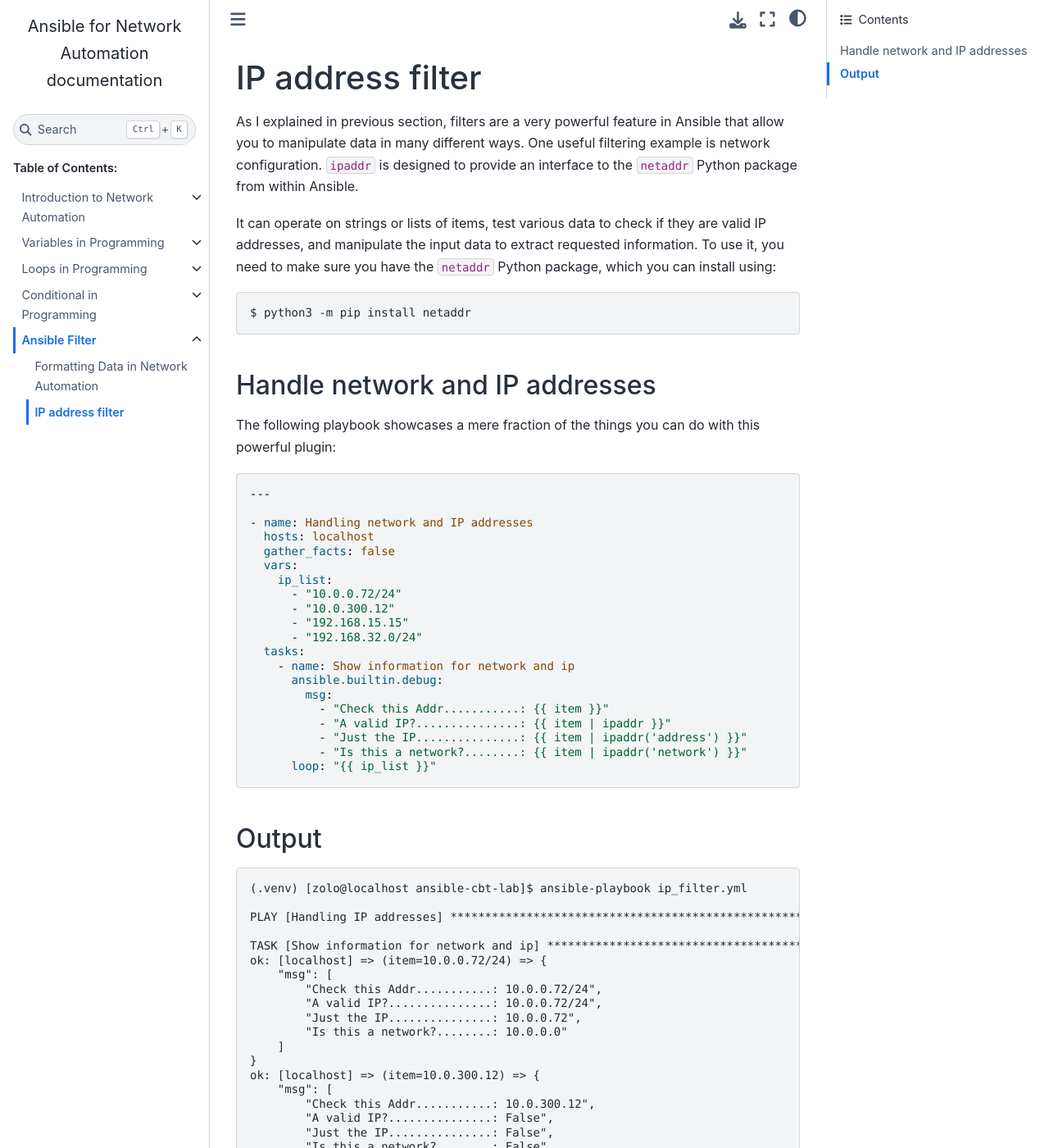
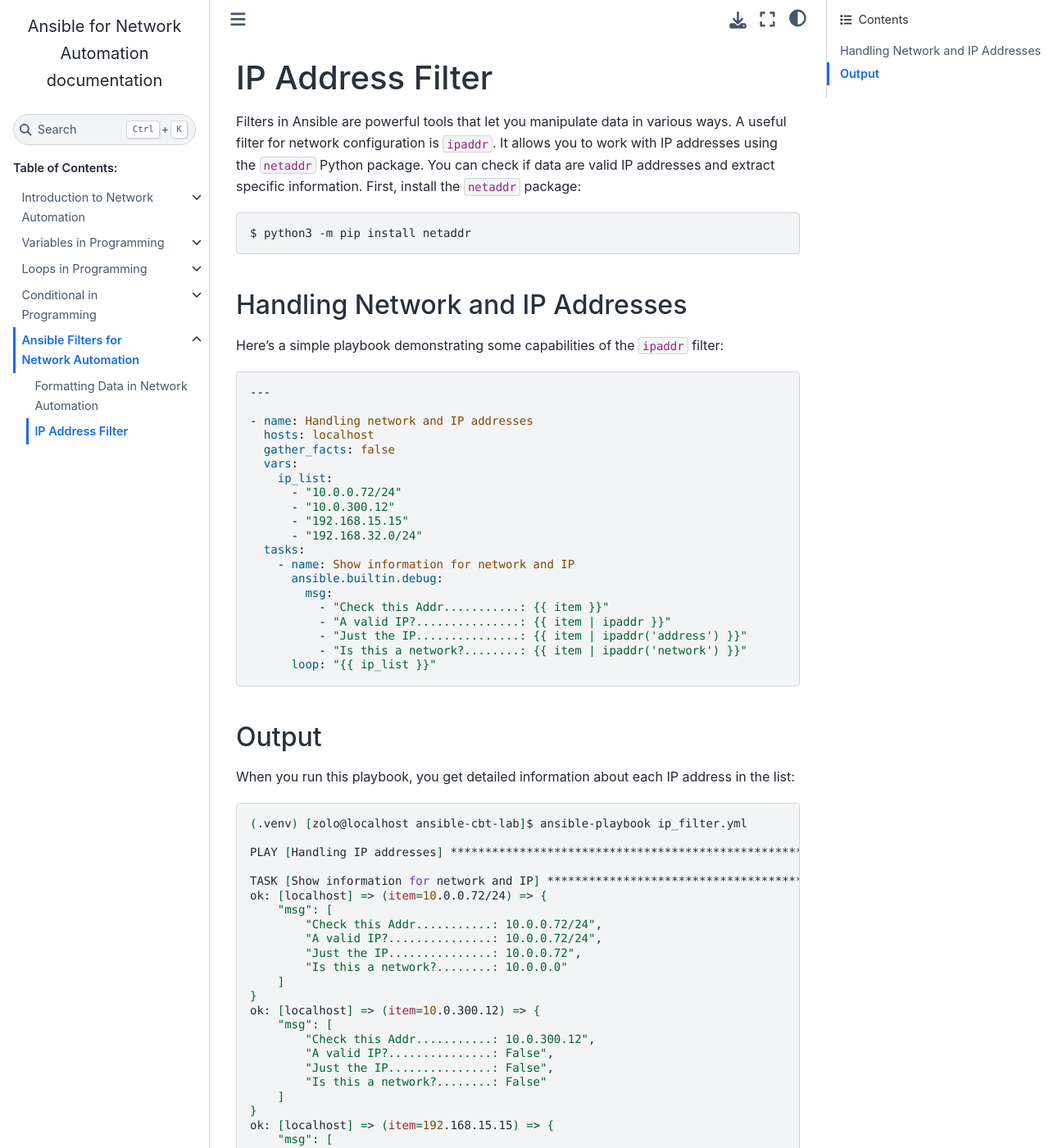
Before and after one commit to sydasif/ansible-cbt-lab, a Sphinx documentation site: the page built from docs/source/05_filter/02_ip_filter.md, in a window 1280 px wide and 1400 px high. Shown: the whole window at 82% size. Built offline with Sphinx 7.4.7 and the Sphinx Book theme 1.1.4, drawn with Linux system fonts in a browser that asks for light colours; some of the changed text lies outside the part shown.

````diff
--- a/docs/source/05_filter/02_ip_filter.md
+++ b/docs/source/05_filter/02_ip_filter.md
@@ -1,16 +1,14 @@
-## IP address filter
+## IP Address Filter
 
-As I explained in previous section, filters are a very powerful feature in Ansible that allow you to manipulate data in many different ways. One useful filtering example is network configuration. `ipaddr` is designed to provide an interface to the `netaddr` Python package from within Ansible.
-
-It can operate on strings or lists of items, test various data to check if they are valid IP addresses, and manipulate the input data to extract requested information. To use it, you need to make sure you have the `netaddr` Python package, which you can install using:
+Filters in Ansible are powerful tools that let you manipulate data in various ways. A useful filter for network configuration is `ipaddr`. It allows you to work with IP addresses using the `netaddr` Python package. You can check if data are valid IP addresses and extract specific information. First, install the `netaddr` package:
 
 ```bash
 $ python3 -m pip install netaddr
 ```
 
-### Handle network and IP addresses
+### Handling Network and IP Addresses
 
-The following playbook showcases a mere fraction of the things you can do with this powerful plugin:
+Here's a simple playbook demonstrating some capabilities of the `ipaddr` filter:
 
 ```yaml
 ---
@@ -25,7 +23,7 @@ The following playbook showcases a mere fraction of the things you can do with t
       - "192.168.15.15"
       - "192.168.32.0/24"
   tasks:
-    - name: Show information for network and ip
+    - name: Show information for network and IP
       ansible.builtin.debug:
         msg:
           - "Check this Addr...........: {{ item }}"
@@ -37,12 +35,14 @@ The following playbook showcases a mere fraction of the things you can do with t
 
 ### Output
 
-```
+When you run this playbook, you get detailed information about each IP address in the list:
+
+```bash
 (.venv) [zolo@localhost ansible-cbt-lab]$ ansible-playbook ip_filter.yml
 
 PLAY [Handling IP addresses] ***********************************************************
 
-TASK [Show information for network and ip] *********************************************
+TASK [Show information for network and IP] *********************************************
 ok: [localhost] => (item=10.0.0.72/24) => {
     "msg": [
         "Check this Addr...........: 10.0.0.72/24",
@@ -79,3 +79,5 @@ ok: [localhost] => (item=192.168.32.0/24) => {
 PLAY RECAP *****************************************************************************
 localhost                  : ok=1    changed=0    unreachable=0    failed=0    skipped=0
 ```
+
+In simple terms, this playbook checks each IP address in the list to see if it’s valid, extracts just the IP part, and checks if it’s a network address. This helps you manage and debug network configurations more effectively.
````
Also changed, not shown: docs/source/05_filter/01_filter.md (+11 -8 lines), docs/source/05_filter/index.md (+4 -2 lines).
